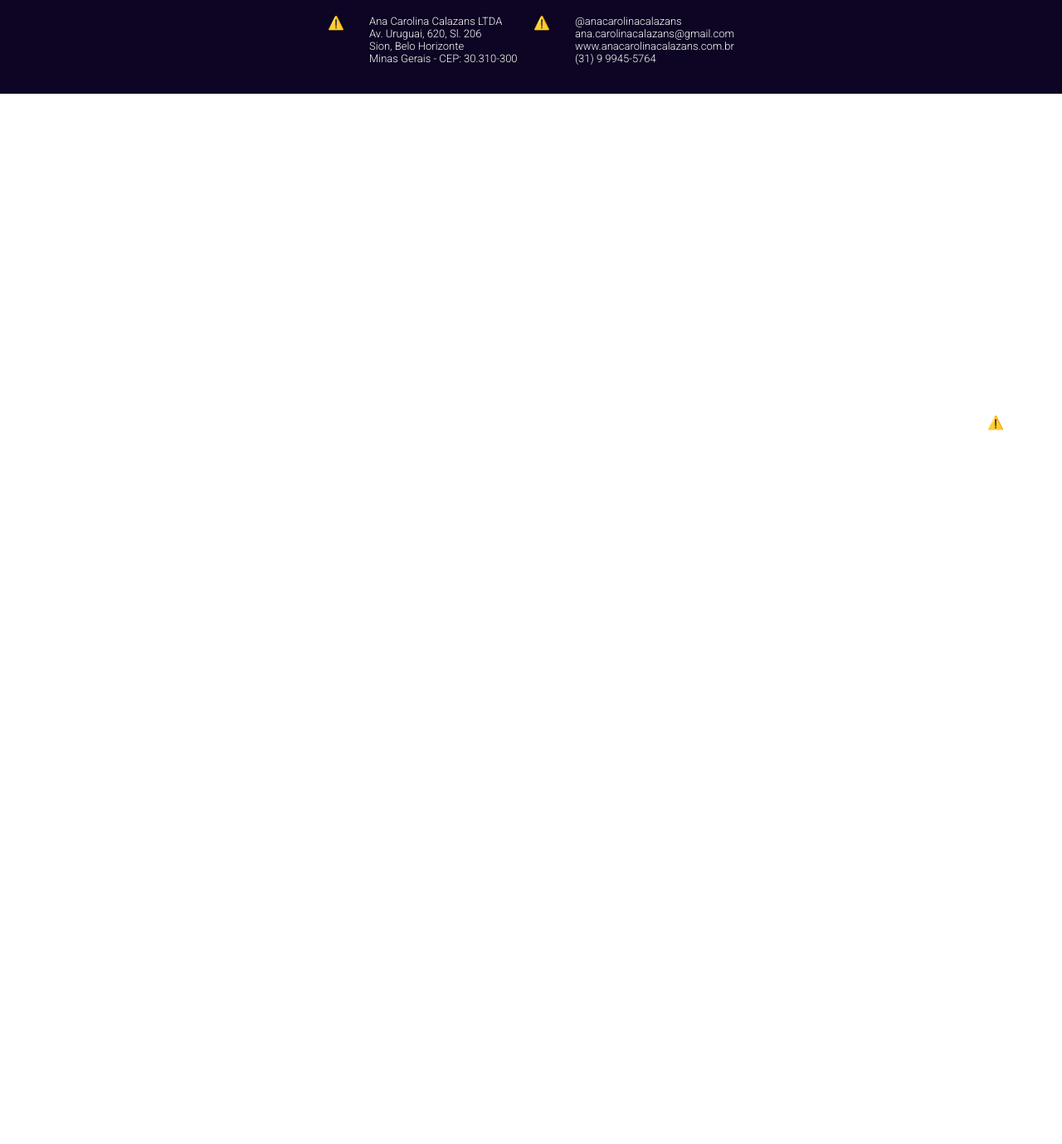
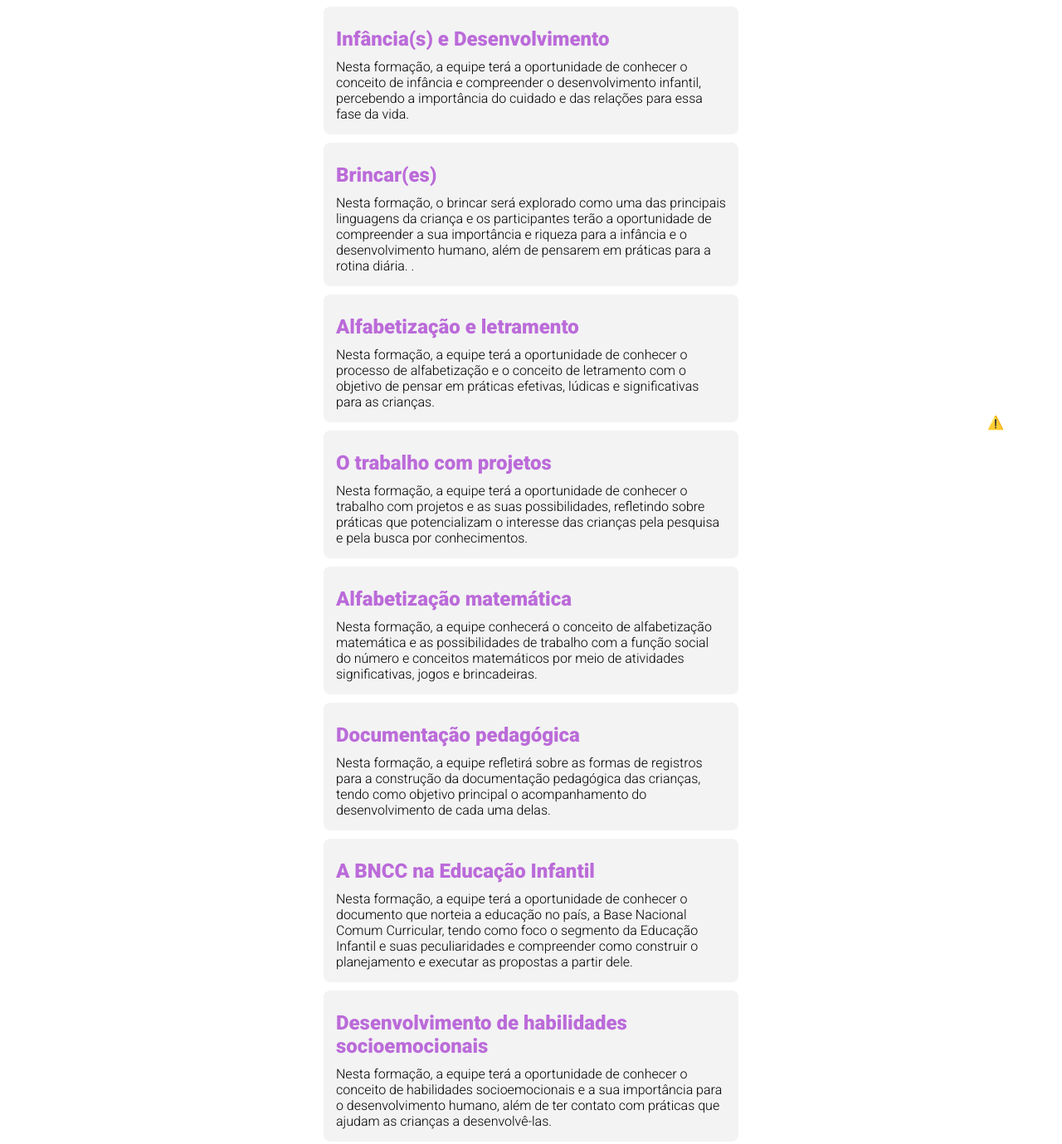
Before and after one commit to artepatrick/anacarolinacalazans, a plain HTML site: page temas.html in a window 1280 px wide. Shown: the part 241-1620 px from the top of the page at 83% size. Before the commit the page ends 800 px from the top, so only its background shows below. Drawn offline with nearby package versions, Linux system fonts and the light colour scheme; no server answers.

Commit message:
Nova Página

```diff
--- a/style.css
+++ b/style.css
@@ -216,3 +216,20 @@ a:hover {
     }
 
 } */
+
+
+/* TÓPICOS PALESTRA */
+
+
+.topico {
+    background-color: rgb(243 243 243);
+    padding: 15px;
+    border-radius: 8px;
+    margin: 10px 0;
+    font-family: 'Roboto', sans-serif;
+}
+
+.topico h2 {
+    margin-bottom: 10px;
+    text-align: left;
+}
--- a/temas.html
+++ b/temas.html
@@ -26,9 +26,84 @@
         </div>
 
         <div class="faixaBanner"></div>
-
     </header>
 
+    <div class="containerGeral">
+        <div closs="topicosPalestras">
+            <div class="topico">
+                <h2>Infância(s) e Desenvolvimento</h2>
+                <p>
+                    Nesta formação, a equipe terá a oportunidade de conhecer o conceito de infância e compreender o
+                    desenvolvimento infantil, percebendo a importância do cuidado e das relações para essa fase da vida.
+                </p>
+            </div>
+
+            <div class="topico">
+                <h2>Brincar(es)</h2>
+                <p>
+                    Nesta formação, o brincar será explorado como uma das principais linguagens da criança e os
+                    participantes terão a oportunidade de compreender a sua importância e riqueza para a infância e o
+                    desenvolvimento humano, além de pensarem em práticas para a rotina diária. .
+                </p>
+            </div>
+
+            <div class="topico">
+                <h2>Alfabetização e letramento</h2>
+                <p>
+                    Nesta formação, a equipe terá a oportunidade de conhecer o processo de alfabetização e o conceito de
+                    letramento com o objetivo de pensar em práticas efetivas, lúdicas e significativas para as crianças.
+                </p>
+            </div>
+
+            <div class="topico">
+                <h2>O trabalho com projetos</h2>
+                <div>
+                    Nesta formação, a equipe terá a oportunidade de conhecer o trabalho com projetos e as suas
+                    possibilidades, refletindo sobre práticas que potencializam o interesse das crianças pela pesquisa e
+                    pela busca por conhecimentos.
+                </div>
+            </div>
+
+            <div class="topico">
+                <h2>Alfabetização matemática</h2>
+                <div>
+                    Nesta formação, a equipe conhecerá o conceito de alfabetização matemática e as possibilidades de
+                    trabalho com a função social do número e conceitos matemáticos por meio de atividades
+                    significativas, jogos e brincadeiras.
+                </div>
+            </div>
+
+
+            <div class="topico">
+                <h2>Documentação pedagógica</h2>
+                <div>
+                    Nesta formação, a equipe refletirá sobre as formas de registros para a construção da documentação
+                    pedagógica das crianças, tendo como objetivo principal o acompanhamento do desenvolvimento de cada
+                    uma delas.
+                </div>
+            </div>
+
+
+            <div class="topico">
+                <h2>A BNCC na Educação Infantil</h2>
+                <div>
+                    Nesta formação, a equipe terá a oportunidade de conhecer o documento que norteia a educação no país,
+                    a Base Nacional Comum Curricular, tendo como foco o segmento da Educação Infantil e suas
+                    peculiaridades e compreender como construir o planejamento e executar as propostas a partir dele.
+                </div>
+            </div>
+
+            <div class="topico">
+                <h2>Desenvolvimento de habilidades socioemocionais</h2>
+                <div>
+                    Nesta formação, a equipe terá a oportunidade de conhecer o conceito de habilidades socioemocionais e
+                    a sua importância para o desenvolvimento humano, além de ter contato com práticas que ajudam as
+                    crianças a desenvolvê-las.
+                </div>
+            </div>
+        </div>
+
+    </div>
 
 
     <div class="faixaBanner">
```
Also changed, not shown: index.html (+5 -1 lines).
